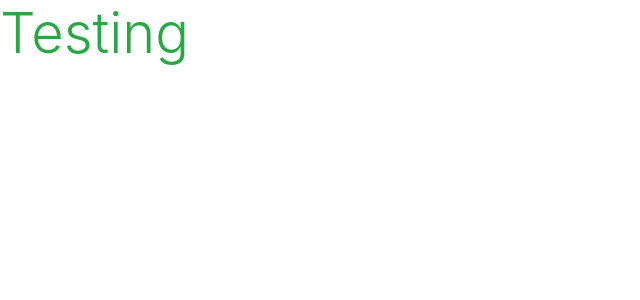
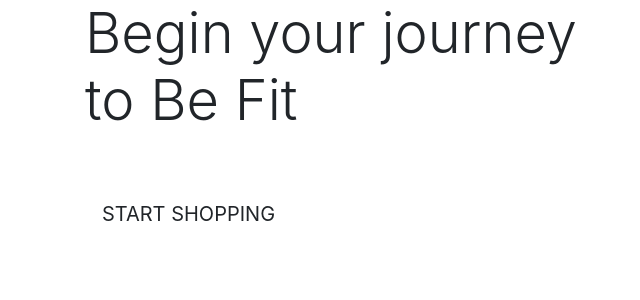
Before and after one commit to BesnikShala/BeFitness-MS4, a Django app: page / in a window 1280 px wide. Shown: the top 300 px of the page, without its empty margins (0-640 px from the left). Run offline with Django 3.2, Linux system fonts and the light colour scheme; some libraries are stand-ins or nearby versions.

Commit message:
Added content to home page

```diff
--- a/home/templates/home/index.html
+++ b/home/templates/home/index.html
@@ -1,6 +1,29 @@
 {% extends "base.html" %}
 {% load static %}
 
+{% block page_block %}
+    <div class="container header-container">
+        <div class="row">
+            <div class="col">
+
+            </div>
+        </div>
+    </div>
+{% endblock %}
+
 {% block content %}
-    <h1 class="display-4 text-success">Testing</h1>
+    <div class="container h-100">
+        <div class="row h-100">
+            <div class="col-7 col-md-6 my-auto">
+                <h1 class="display-4 logo-font text-black">
+                    Begin your journey to Be Fit
+                </h1>
+                <div class="my-5">
+                    <h4>
+                        <a href="" class="shop-button btn btn-lg rounded-0 text-uppercase py-3">Start Shopping</a>
+                    </h4>
+                </div>
+            </div>
+        </div>
+    </div>
 {% endblock %}
```
